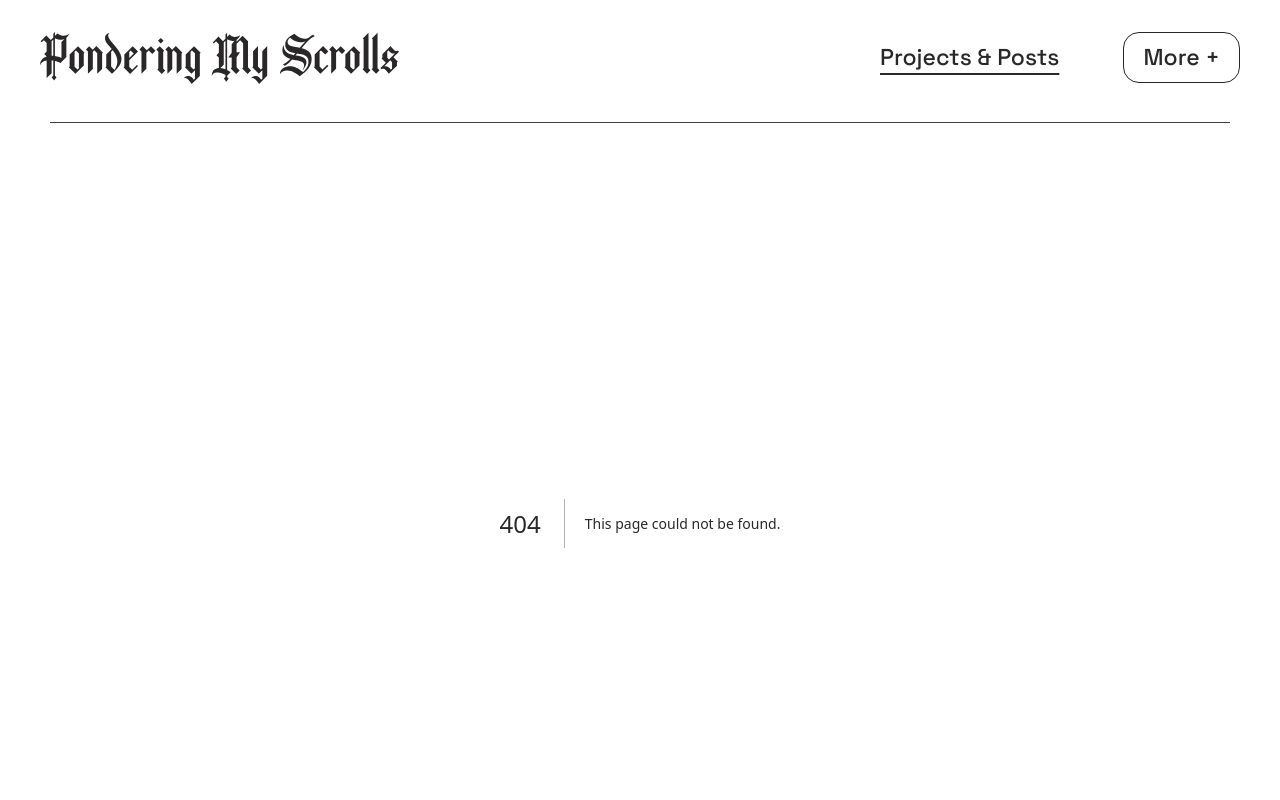
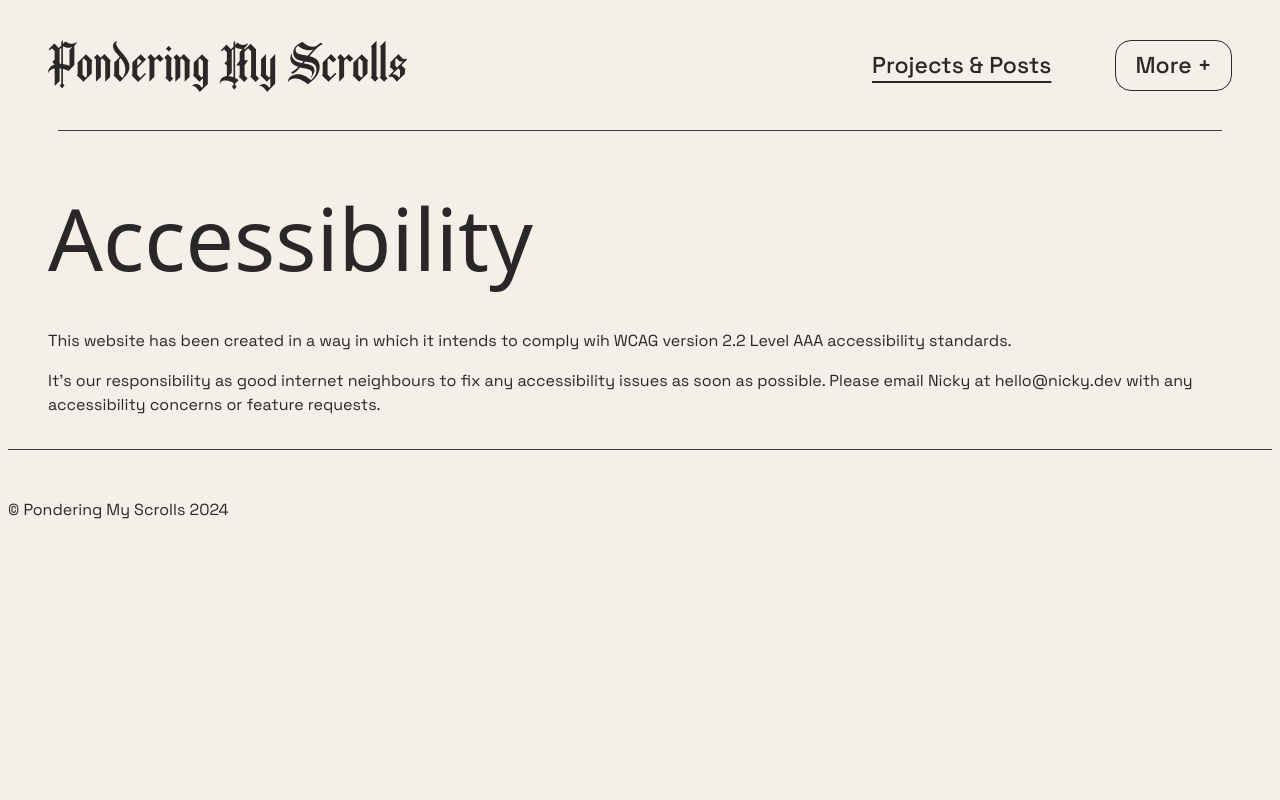
Before and after one commit to Pondering-My-Scrolls/pondering-my-scrolls-website, a Next.js app: page /accessibility in a window 1280 px wide. Before the commit this address had no page. Shown: the top 800 px of the page. Built offline with nearby package versions, Linux system fonts and the light colour scheme; a web font is replaced by a local one.

Commit message:
Set up accessibility page

```diff
--- /dev/null
+++ b/app/accessibility/page.js
@@ -0,0 +1,25 @@
+import React from 'react';
+
+import PageHeader from '../../components/page-header/pageHeader.js';
+
+export const metadata = {
+    title: 'Accessibility | Pondering My Scrolls',
+}
+
+function Accessibility() {
+    return (
+        <main className="wo">
+            <PageHeader h1="Accessibility" />
+            <div className="wysiwyg">
+                <p>
+                    This website has been created in a way in which it intends to comply wih WCAG version 2.2 Level AAA accessibility standards.
+                </p>
+                <p>
+                    It's our responsibility as good internet neighbours to fix any accessibility issues as soon as possible. Please email Nicky at hello@nicky.dev with any accessibility concerns or feature requests.
+                </p>
+            </div>
+        </main>
+    )
+}
+
+export default Accessibility
```
Also changed, not shown: app/accessibility-privacy/page.js (deleted, +0 -17 lines).
